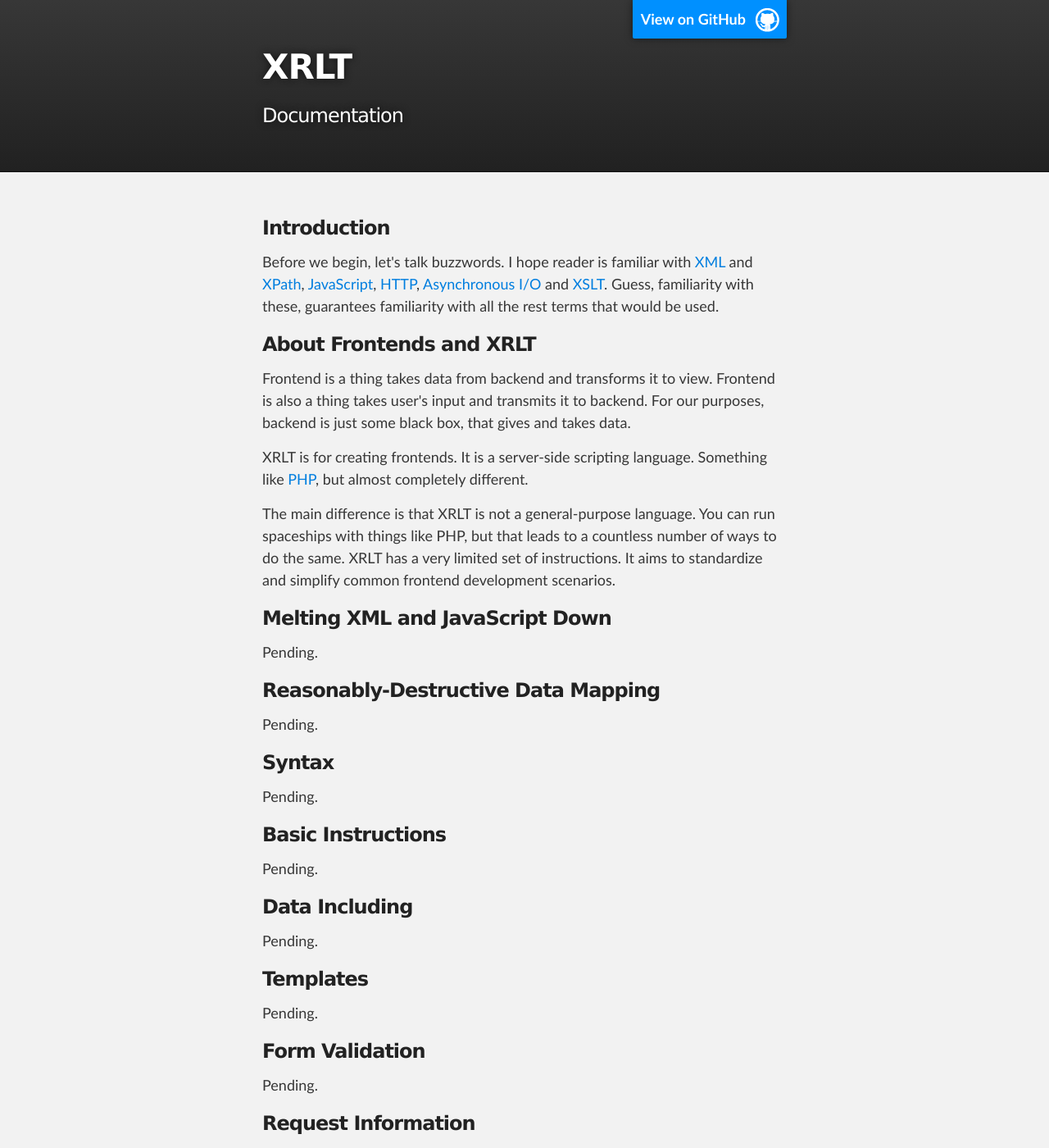
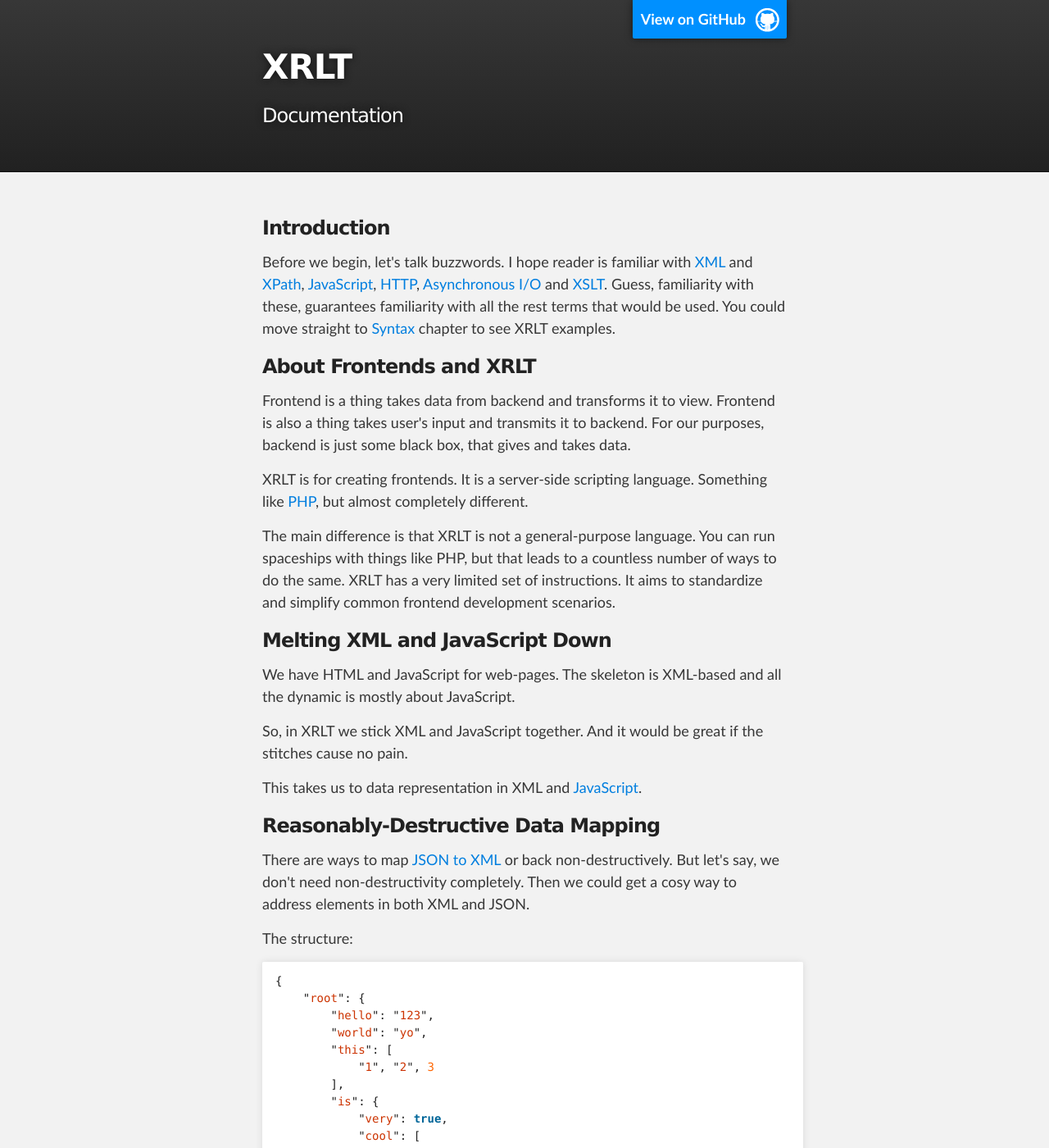
Before and after one commit to hoho/xrlt, a Jekyll site: the page built from documentation/index.html, in a window 1280 px wide and 1400 px high. Shown: the whole window at 82% size. Built offline with Jekyll 4.4.1, drawn with Linux system fonts in a browser that asks for light colours; Markdown is read by kramdown in place of the engine named in the settings; some of the changed text lies outside the part shown.

Commit message:
Documenting.

```diff
--- a/documentation/index.html
+++ b/documentation/index.html
@@ -12,7 +12,8 @@ section: Documentation
 <a href="http://en.wikipedia.org/wiki/Asynchronous_I/O">Asynchronous I/O</a>
 and <a href="http://en.wikipedia.org/wiki/XSLT">XSLT</a>. Guess, familiarity
 with these, guarantees familiarity with all the rest terms that would be
-used.</p>
+used. You could move straight to <a href="/documentation/#syntax">Syntax</a>
+chapter to see XRLT examples.</p>
 
 <h3 id="frontends">About Frontends and XRLT</h3>
 <p>Frontend is a thing takes data from backend and transforms it to view.
@@ -30,9 +31,57 @@ ways to do the same. XRLT has a very limited set of instructions. It aims to
 standardize and simplify common frontend development scenarios.</p>
 
 <h3 id="xmljs">Melting XML and JavaScript Down</h3>
-<p>Pending.</p>
+<p>We have HTML and JavaScript for web-pages. The skeleton is XML-based and all
+the dynamic is mostly about JavaScript.</p>
+
+<p>So, in XRLT we stick XML and JavaScript together. And it would be great if
+the stitches cause no pain.</p>
+
+<p>This takes us to data representation in XML and
+<a href="http://en.wikipedia.org/wiki/JSON">JavaScript</a>.</p>
 
 <h3 id="rddm">Reasonably-Destructive Data Mapping</h3>
+<p>There are ways to map
+<a href="http://msdn.microsoft.com/en-us/library/bb924435.aspx">JSON to XML</a>
+or back non-destructively. But let's say, we don't need non-destructivity
+completely. Then we could get a cosy way to address elements in both XML and
+JSON.</p>
+
+<p>The structure: {% highlight javascript %}{
+    "root": {
+        "hello": "123",
+        "world": "yo",
+        "this": [
+            "1", "2", 3
+        ],
+        "is": {
+            "very": true,
+            "cool": [
+                4, "5", {"really": "is"}
+            ]
+        }
+    }
+}{% endhighlight %}</p>
+
+<p>is being mapped to (and back): {% highlight xml %}<root>
+    <hello>123</hello>
+    <world>yo</world>
+    <this>1</this>
+    <this>2</this>
+    <this xrl:type="number">3</this>
+    <is>
+        <very xrl:type="boolean">true</very>
+        <cool xrl:type="number">4</cool>
+        <cool>5</cool>
+        <cool>
+            <really>is</really>
+        </cool>
+    </is>
+</root>{% endhighlight %}</p>
+
+<p>This mapping is a bit destructive (we'll get back to it's destructivity
+later). But it has pros.</p>
+
 <p>Pending.</p>
 
 <h3 id="syntax">Syntax</h3>
```
